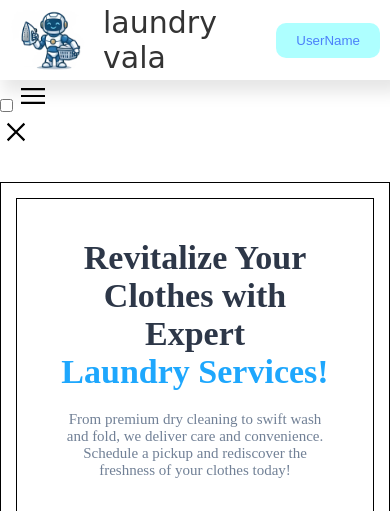
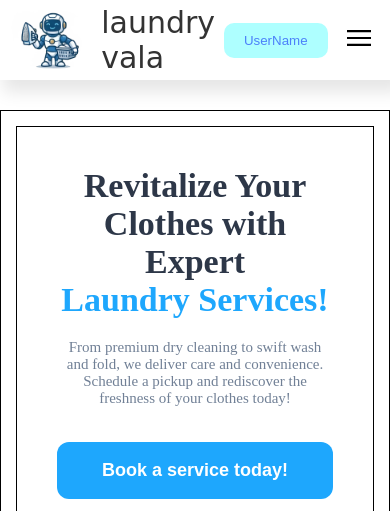
Before and after one commit to Sushant305/hamburger_menu, a plain HTML site: page index.html in a window 390 px wide. Shown: the top 511 px of the page. Drawn offline with Linux system fonts and the light colour scheme; a web font is replaced by a local one.

Commit message:
hamburger styling

```diff
--- a/index.html
+++ b/index.html
@@ -26,17 +26,19 @@
             <div class="login-button">
                 <button>UserName</button>
             </div>
-        </nav>
 
-        <nav class="Hamburger-navbar">
+            <nav class="hamburger">
+
                 <input type="checkbox" name="" id="sidebar-active">
+
                     <label for="sidebar-active" class="open-sidebar-button">
                         <img class="image-burger" src="./menu_32dp_000000_FILL0_wght400_GRAD0_opsz40.svg" alt="">
                     </label>
 
                 <div class="link-container">
+
                     <label for="sidebar-active" class="close-sidebar-button">
-                    <img class="image-burger" src="./close_32dp_000000_FILL0_wght400_GRAD0_opsz40.svg" alt="">
+                        <img class="image-burger" src="./close_24dp_FFFFFF_FILL0_wght400_GRAD0_opsz24.svg" alt="">
                     </label>
 
                     <div class="nav-bar-hamburger">
@@ -47,9 +49,12 @@
                             <li>Contact Us</li>
                         </ul>
                     </div>
-
                 </div>
             </nav>
+
+
+        </nav>
+
     </header>
 
     <Section class="main-section">
--- a/style.css
+++ b/style.css
@@ -162,10 +162,6 @@ img{
 }
 @media (max-width:992px){
 
-    ul{
-        display:none;
-    }
-
     .main-section{
         flex-direction:column;
         padding:15px;
@@ -196,8 +192,53 @@ img{
 }
 
 /* Hamburger Navbar */
+.hamburger{
+    display: none;
+}
+.image-burger{
+    width:32px;
+    height:32px;
+}
+#sidebar-active{
+    display: none;
+}
 
-.image-burger{
-    width: 32px;
-    height: 32px;
+@media (max-width:450px){
+
+    .hamburger{
+        display: block;
+    }
+
+    .open-sidebar-button,
+    .close-sidebar-button{
+        display:block;
+        cursor:pointer;
+        padding:15px;
+    }
+
+    .link-container{
+        position:fixed;
+        top:0;
+        right:-250px;
+        width:250px;
+        height:100vh;
+        background:black;
+        transition:0.3s;
+    }
+
+    #sidebar-active:checked ~ .link-container{
+        right:0;
+    }
+
+    .nav-bar-hamburger ul{
+        display: block;
+        list-style:none;
+        padding:60px 20px;
+    }
+
+    .nav-bar-hamburger ul li{
+        color:white;
+        padding:30px 0;
+    }
+
 }
```
Also changed, not shown: close_24dp_FFFFFF_FILL0_wght400_GRAD0_opsz24.svg (added). Lines whose indentation alone changed are shown as unchanged.
